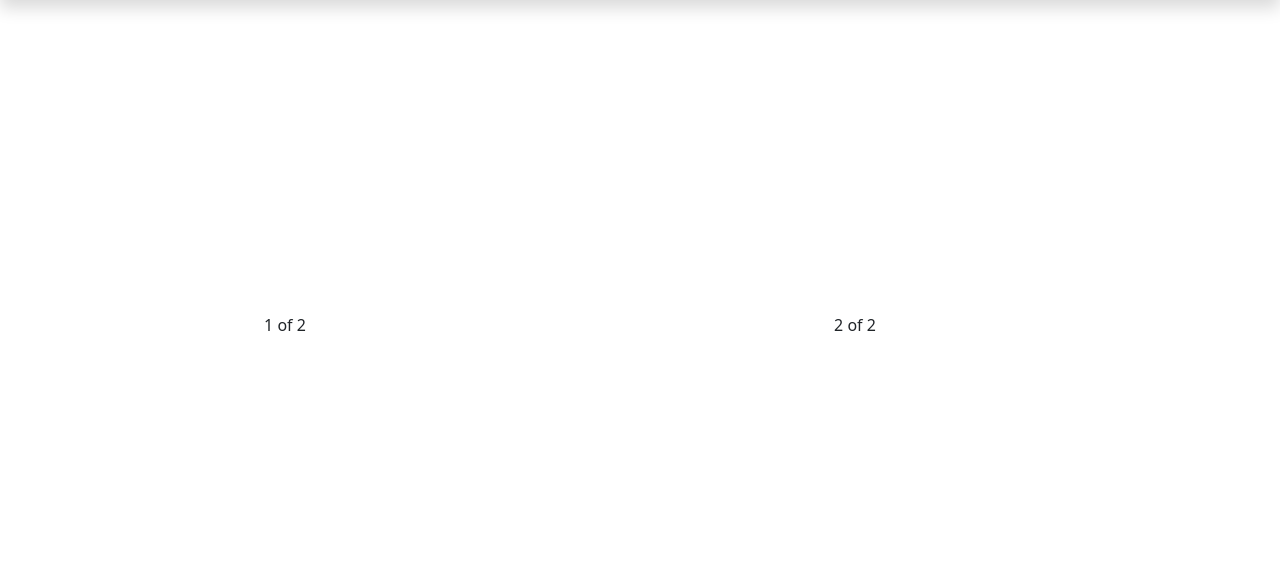
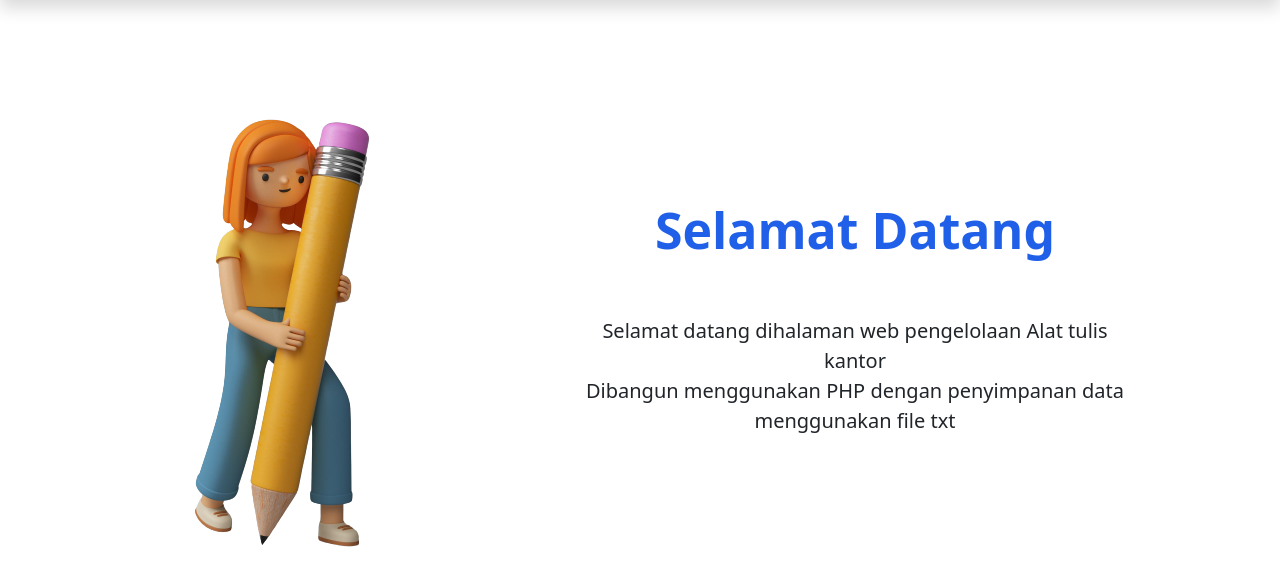
Before and after one commit to rizkymuliap/Pengelolaan_ATK_Sederhana_PHP, a PHP site: page / in a window 1280 px wide. Shown: the part 87-673 px from the top of the page. Run offline with PHP 8.4, Linux system fonts and the light colour scheme.

Commit message:
perubahan ketiga

```diff
--- a/Data/dataATK.txt
+++ b/Data/dataATK.txt
@@ -1,4 +1,4 @@
-1|Pensil 2b|1|1|12|1
+1|Pensil 2b|4|4|12|1
 2|Pensil 2b|1|2|100|0
 3|Pensil 2b faber casttle|9|1|100|0
 4|Pensil 2b|1|1|12|0
--- a/Data/dataJenisATK.txt
+++ b/Data/dataJenisATK.txt
@@ -10,4 +10,4 @@
 10|as|0
 11|Buku 2|0
 12|Pena|0
-13|as|1
+13|as baru|1
--- a/Data/dataVendorATK.txt
+++ b/Data/dataVendorATK.txt
@@ -1,4 +1,4 @@
 1|Rizky M Perdana|Padang|089643621011|rizky@gmail.com|1
 2|Raihan Aprila|Bukittinggi|081363397349|raihan@gmail.com|0
 3|Vendor Baru|Vendor|089689239823|vendor@gmail.com|0
-4|as|as|as|as@gmail.com|1
+4|as baru|as|as|as@gmail.com|1
--- a/index.php
+++ b/index.php
@@ -42,13 +42,17 @@
 
     <!-- Body Home Page -->
     <section>
-    <div class="container text-center position-absolute top-50">
+    <div class="container text-center position-absolute" style="margin-Top:10vh;">
         <div class="row">
             <div class="col">
-                1 of 2
+                <img src="./Gambar/Selamat_Datang.png" width="500vh">
             </div>
             <div class="col">
-                2 of 2
+                <h1 style="font-size:50px; color: #2060e8; font-weight: 700; margin-Top:15vh;">Selamat Datang</h1> <br /> <br />
+                <p style="font-size:20px; font-weight: 400;">
+                  Selamat datang dihalaman web pengelolaan Alat tulis kantor <br />
+                  Dibangun menggunakan PHP dengan penyimpanan data menggunakan file txt<br />
+                </p>
             </div>
         </div>
     </div>
```
Also changed, not shown: Gambar/Selamat_Datang.png (added).
